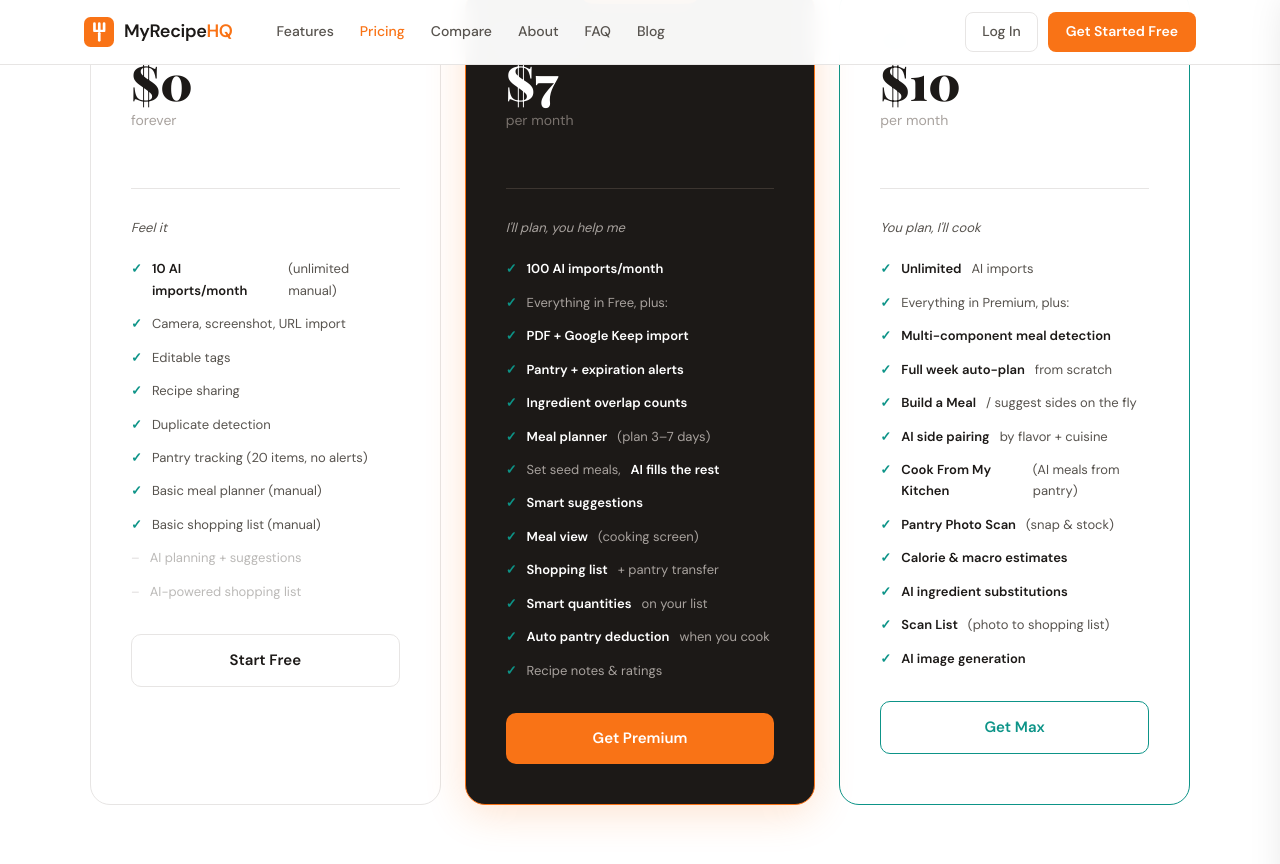
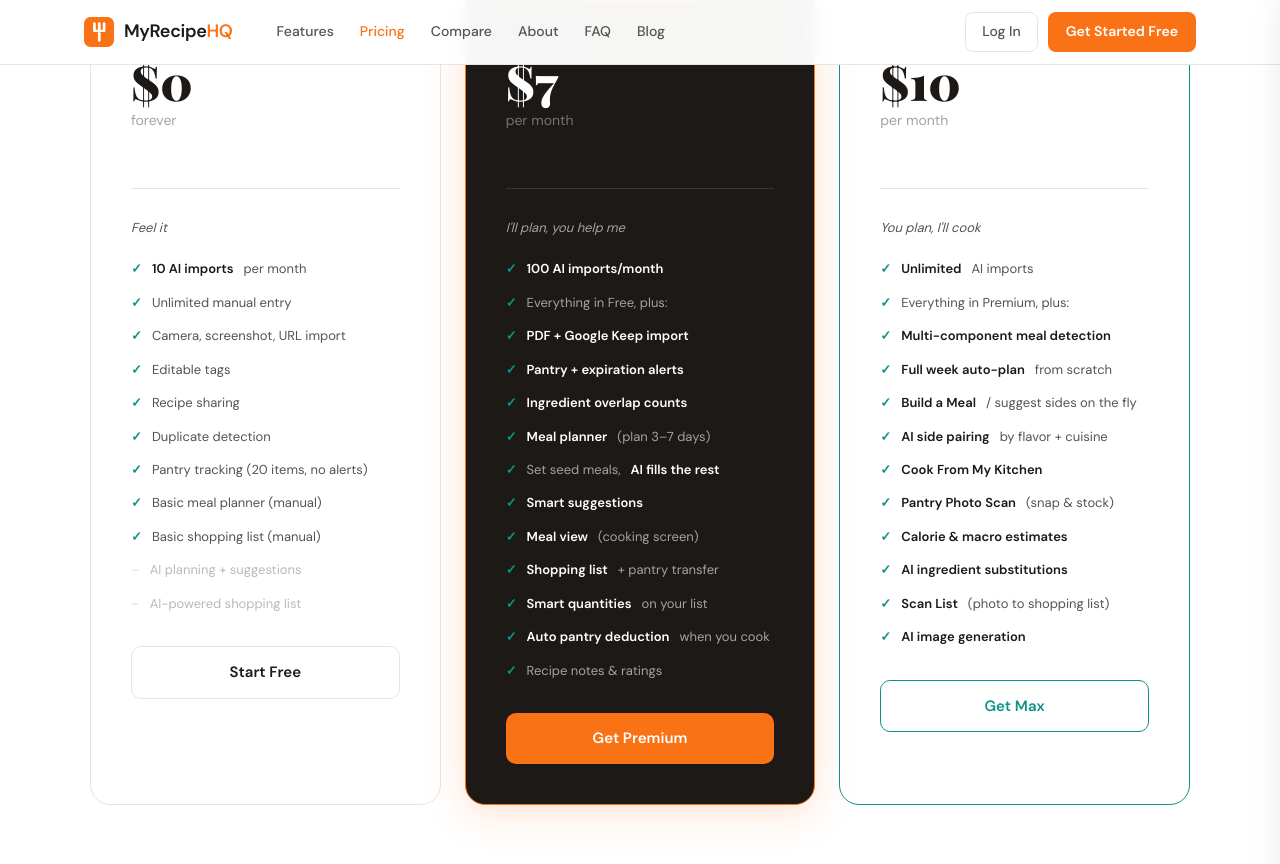
Before and after one commit to bgerlach463/recipehq-site, a Jekyll site: the page built from pricing/index.html, in a window 1280 px wide and 900 px high, scrolled down 390 px. Shown: the top 864 px of the window. Built offline with Jekyll 4.4.1, drawn with Linux system fonts in a browser that asks for light colours.

Commit message:
Fix pricing wrapping — split imports/manual to two lines, shorten Cook From Kitchen

```diff
--- a/pricing/index.html
+++ b/pricing/index.html
@@ -114,7 +114,8 @@ body_scripts: |
         <div class="plan-divider"></div>
         <p style="font-size:13px;color:var(--mid);margin-bottom:20px;font-style:italic">Feel it</p>
         <ul class="plan-features">
-          <li class="included"><strong>10 AI imports/month</strong> (unlimited manual)</li>
+          <li class="included"><strong>10 AI imports</strong> per month</li>
+          <li class="included">Unlimited manual entry</li>
           <li class="included">Camera, screenshot, URL import</li>
           <li class="included">Editable tags</li>
           <li class="included">Recipe sharing</li>
@@ -170,7 +171,7 @@ body_scripts: |
           <li class="included"><strong>Full week auto-plan</strong> from scratch</li>
           <li class="included"><strong>Build a Meal</strong> / suggest sides on the fly</li>
           <li class="included"><strong>AI side pairing</strong> by flavor + cuisine</li>
-          <li class="included"><strong>Cook From My Kitchen</strong> (AI meals from pantry)</li>
+          <li class="included"><strong>Cook From My Kitchen</strong></li>
           <li class="included"><strong>Pantry Photo Scan</strong> (snap &amp; stock)</li>
           <li class="included"><strong>Calorie &amp; macro estimates</strong></li>
           <li class="included"><strong>AI ingredient substitutions</strong></li>
```
